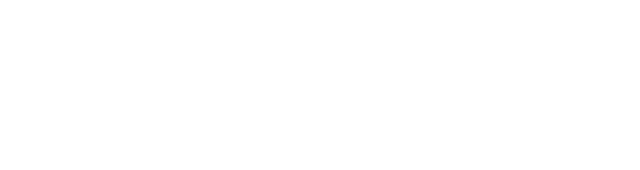
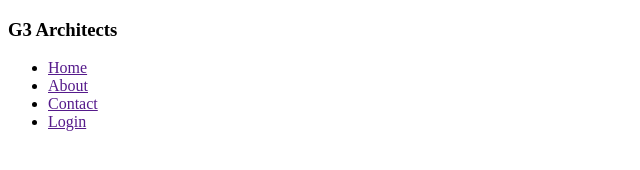
Before and after one commit to abir221090/g3-architects-website, a plain HTML site: page index.html in a window 1280 px wide. Shown: the whole page, without its empty margins (0-640 px from the left). Drawn offline with Linux system fonts and the light colour scheme.

Commit message:
fonts added

```diff
--- a/index.html
+++ b/index.html
@@ -3,12 +3,29 @@
 <head>
     <meta charset="UTF-8">
     <meta name="viewport" content="width=device-width, initial-scale=1.0">
+    <link rel="stylesheet" href="style.css">
+    <link rel="preconnect" href="https://fonts.googleapis.com">
+    <link rel="preconnect" href="https://fonts.gstatic.com" crossorigin>
+    <link href="https://fonts.googleapis.com/css2?family=Work+Sans:ital,wght@0,400;0,500;0,600;0,700;0,800;0,900;1,800;1,900&display=swap" rel="stylesheet">
     <title>G3 architecture </title>
-    <link rel="stylesheet" href="style.css">
 
 </head>
 <body>
-    <header></header>
+    <header>
+        <nav>
+            <h3>G3 Architects</h3>
+            <ul>
+                <li><a href="">Home</a></li>
+                <li><a href="">About</a></li>
+                <li><a href="">Contact</a></li>
+                <li><a href="">Login</a></li>
+            </ul>
+
+
+
+        </nav>
+
+    </header>
     <main></main>
     <footer></footer>
 </body>
```
